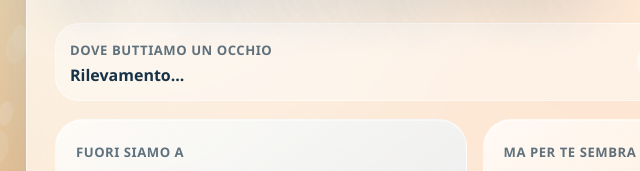
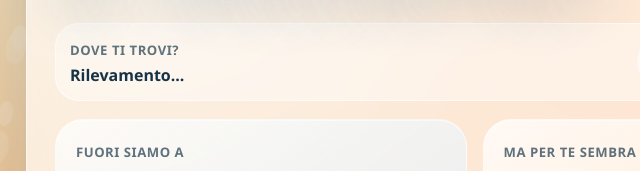
Before and after one commit to Pierpompea/Meteo_personalized_weather, a website: page index.html in a window 1280 px wide. Shown: the part 240-411 px from the top of the page, 54-694 px from the left. Drawn offline with Linux system fonts and the light colour scheme; no server answers.

Commit message:
Update index.html

```diff
--- a/index.html
+++ b/index.html
@@ -40,7 +40,7 @@
 
         <div class="location-row">
           <div>
-            <span class="muted">Dove buttiamo un occhio</span>
+            <span class="muted">Dove ti trovi?</span>
             <strong id="locationName">Rilevamento...</strong>
           </div>
           <button id="geoBtn" class="secondary-button" type="button">Sono qui</button>
```
